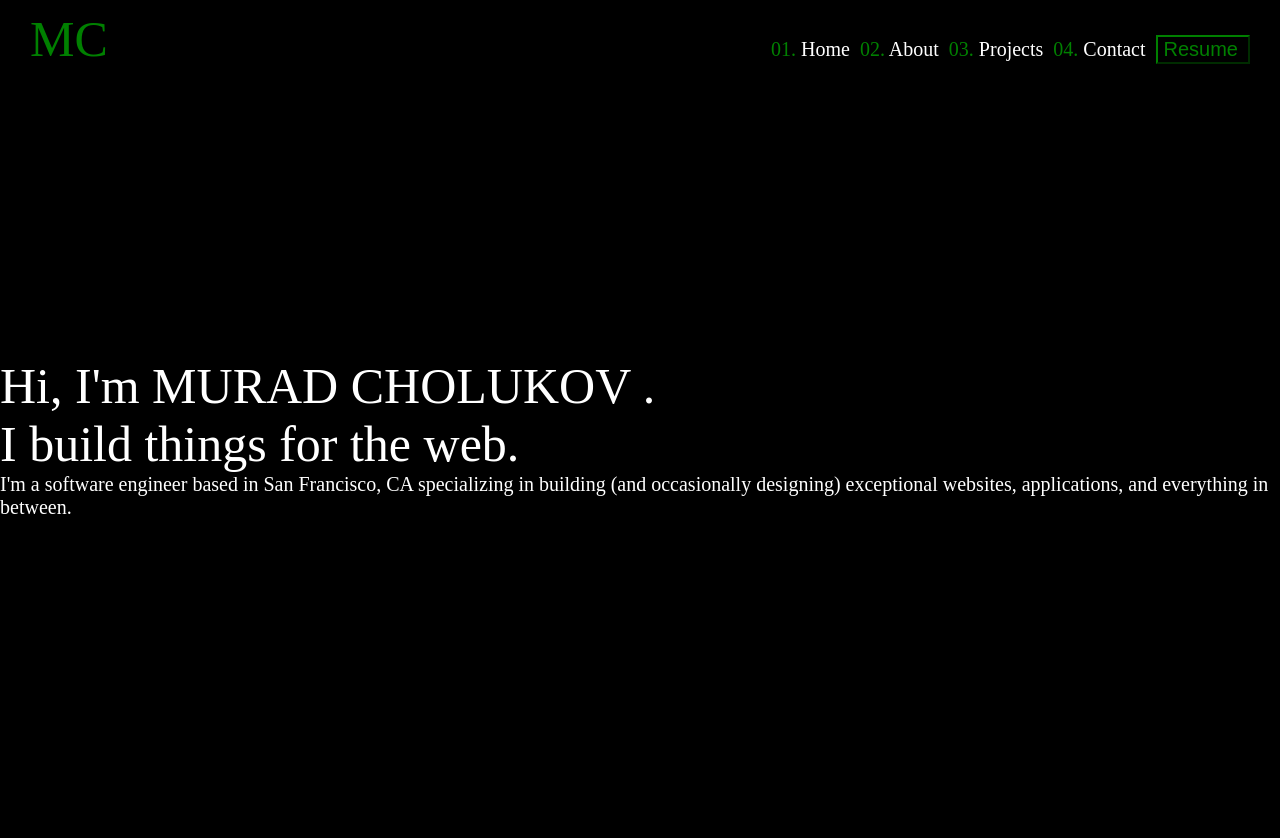
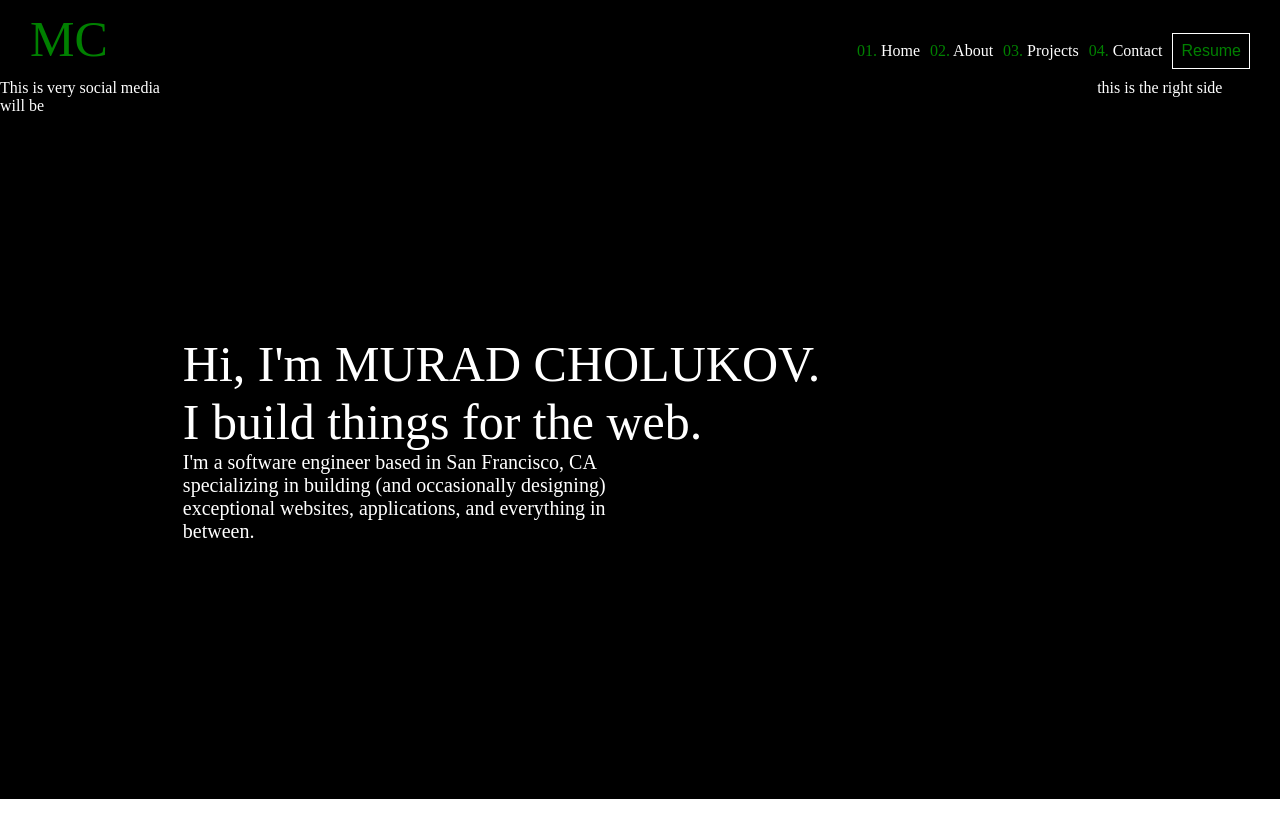
Before and after one commit to muradusa/react-portfolio, a React (Create React App) app: page / in a window 1280 px wide. Shown: the top 838 px of the page. After the commit the page ends 800 px from the top, so only its background shows below. Built offline with nearby package versions, Linux system fonts and the light colour scheme.

Commit message:
adding home page

```diff
--- a/src/App.js
+++ b/src/App.js
@@ -1,13 +1,14 @@
 import "./App.css";
-import Home from "./Home";
+
 import { BrowserRouter as Router, Switch, Route } from "react-router-dom";
 import Header from "./Header";
+import Main from "./Main";
 
 function App() {
   return (
     <div className="app">
       <Header />
-      <Home />
+      <Main />
     </div>
   );
 }
--- a/src/Header.css
+++ b/src/Header.css
@@ -17,7 +17,7 @@
   display: flex;
   align-items: baseline;
   padding: 10px;
-  font-size: 20px;
+  font-size: 16px;
 }
 
 .header__right p {
@@ -29,9 +29,9 @@
 }
 
 .header__right button {
-  padding-right: 10px;
+  padding: 8px;
   color: green;
   background-color: transparent;
-  border-color: green;
-  font-size: 20px;
+  border: 1px solid white;
+  font-size: 16px;
 }
--- a/src/Home.css
+++ b/src/Home.css
@@ -1,6 +1,6 @@
 .home {
   background-color: black;
-  height: 100vh;
+
   color: white;
 }
 
@@ -14,4 +14,5 @@
 
 .hero__text {
   font-size: 20px;
+  width: 50%;
 }
--- a/src/Home.js
+++ b/src/Home.js
@@ -6,7 +6,7 @@ function Home() {
     <div className="home">
       <div className="home__hero">
         <p>
-          Hi, I'm <span>MURAD CHOLUKOV</span> .
+          Hi, I'm <span>MURAD CHOLUKOV.</span>
         </p>
         <p>I build things for the web.</p>
         <p className="hero__text">
--- /dev/null
+++ b/src/Main.css
@@ -0,0 +1,20 @@
+.main {
+  display: flex;
+}
+
+.main__left {
+  display: flex;
+  flex: 0.2;
+  color: white;
+}
+
+.main__center {
+  display: flex;
+  flex: 1;
+}
+
+.main__right {
+  display: flex;
+  flex: 0.2;
+  color: white;
+}
--- a/src/Main.js
+++ b/src/Main.js
@@ -0,0 +1,19 @@
+import React from "react";
+import Home from "./Home";
+import "./Main.css";
+
+function Main() {
+  return (
+    <div className="main">
+      <div className="main__left">
+        <p>This is very social media will be</p>
+      </div>
+      <div className="main__center">
+        <Home />
+      </div>
+      <div className="main__right">this is the right side</div>
+    </div>
+  );
+}
+
+export default Main;
```
